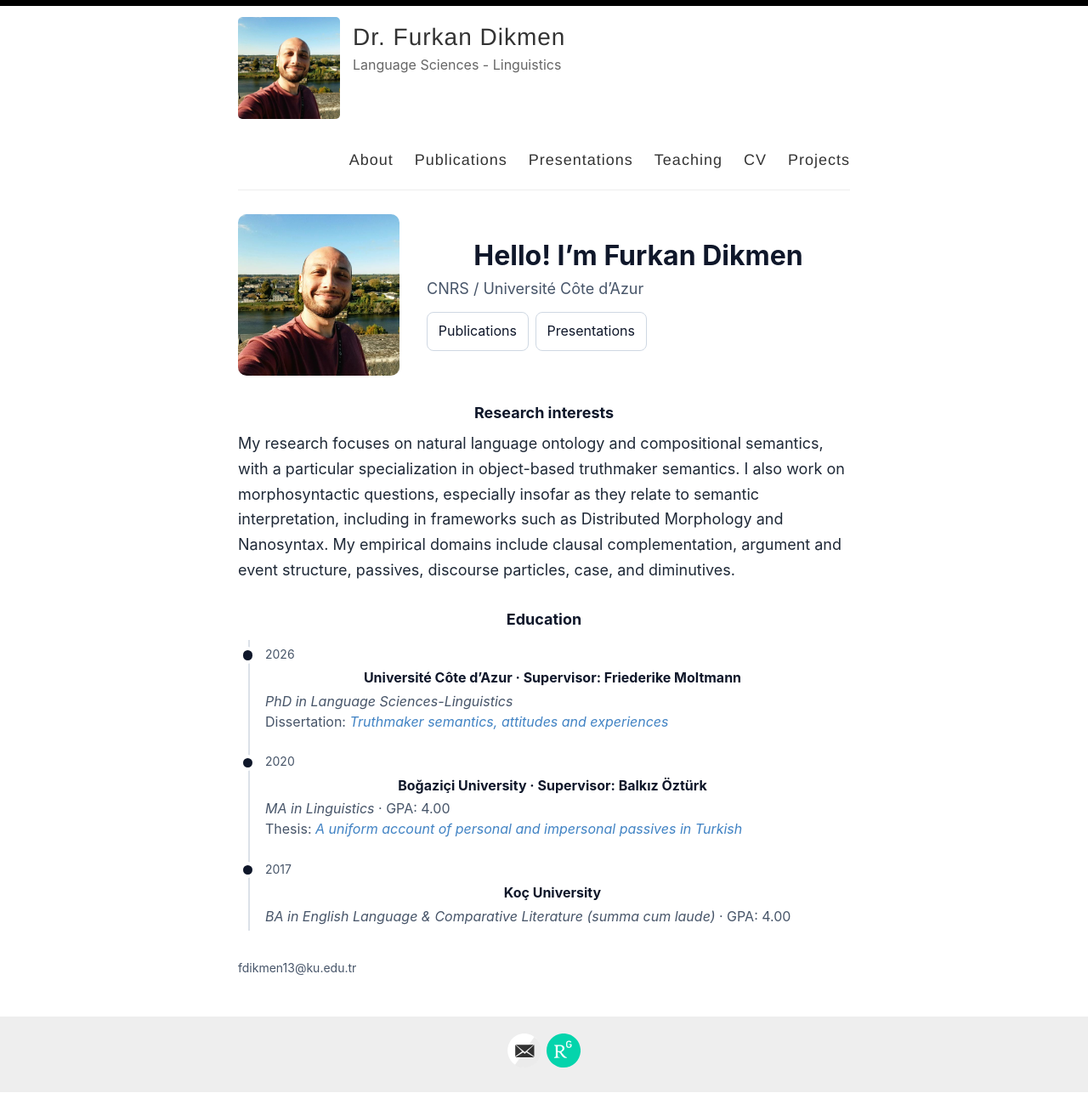
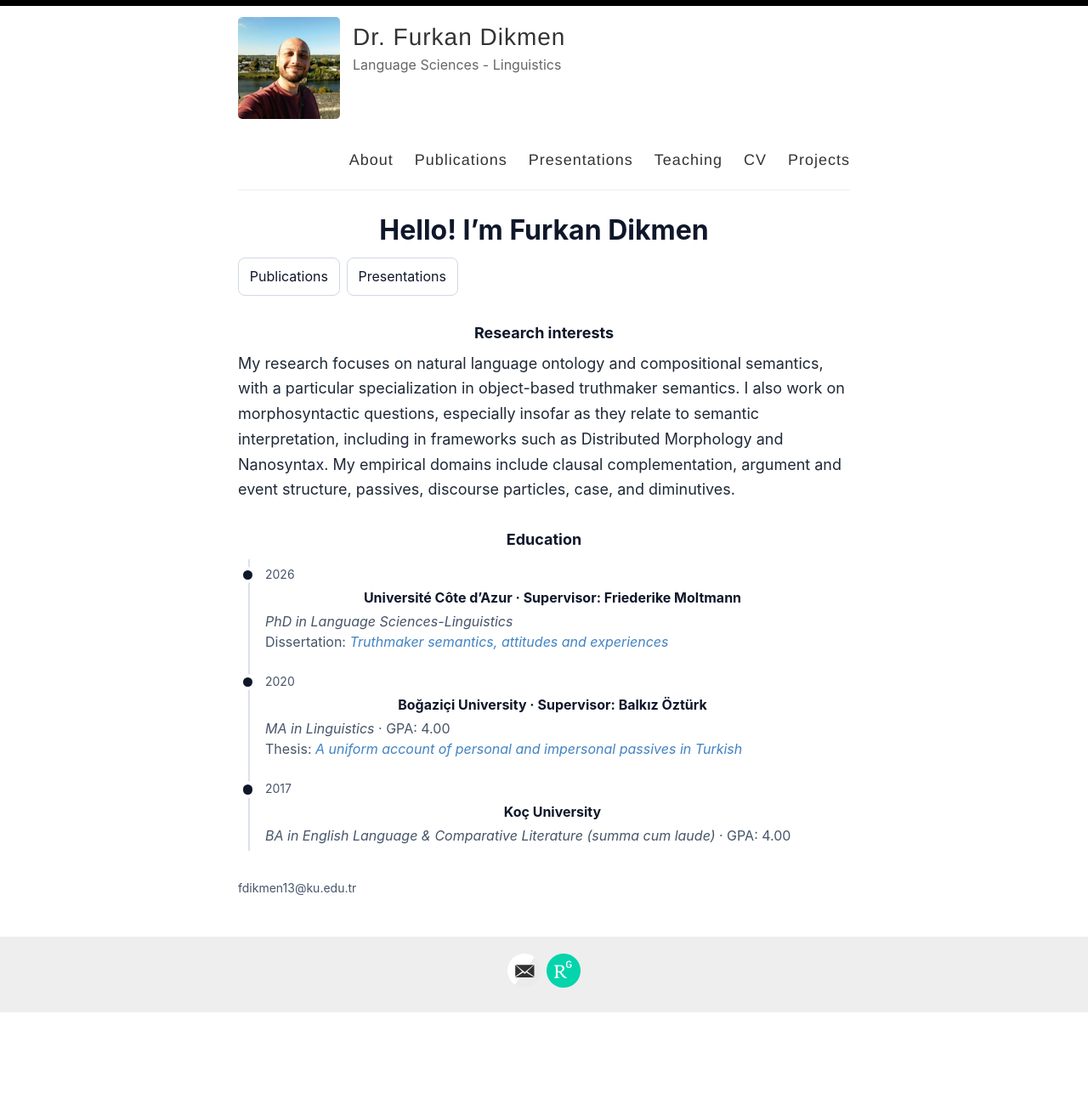
Before and after one commit to furkandikmen/furkandikmen.github.io, a Jekyll site: the page built from index.html, in a window 1280 px wide. Shown: the whole page at 85% size. Built offline with Jekyll 4.4.1, drawn with Linux system fonts in a browser that asks for light colours; the list of posts is cut into pages by our own code; after the commit the page ends 1191 px from its top, so only the background shows below that.

```diff
--- a/index.html
+++ b/index.html
@@ -3,7 +3,10 @@
 ---
 
 <style>
-/* ====== Stable light homepage ====== */
+/* ====== Stable light homepage ======
+   Keeps this page readable regardless of the visitor's OS theme.
+   This is better than partial dark-mode styling on a light site layout.
+*/
 
 :root {
   color-scheme: light;
@@ -20,43 +23,21 @@
   color: var(--text);
 }
 
-/* ====== Hero ====== */
-
+/* Hero */
 .hero {
-  margin: 1.75rem 0 2rem;
-}
-
-.hero-inner {
-  display: flex;
-  align-items: center;
-  gap: 2rem;
-}
-
-.hero-photo {
-  flex: 0 0 auto;
-}
-
-.hero-photo img {
-  display: block;
-  width: 190px;
-  height: auto;
-  border-radius: 10px;
-}
-
-.hero-text {
-  flex: 1;
+  margin: 1.75rem 0 1.25rem;
 }
 
 .hero h1 {
   font-size: 2rem;
   line-height: 1.2;
-  margin: 0 0 0.35rem;
+  margin: 0 0 0.25rem;
   color: var(--ink);
 }
 
 .hero .subtitle {
   color: var(--sub);
-  margin: 0 0 0.85rem;
+  margin: 0 0 0.75rem;
   line-height: 1.55;
 }
 
@@ -66,14 +47,12 @@
   line-height: 1.6;
 }
 
-
-/* ====== Buttons / links ====== */
-
+/* Buttons / links */
 .actions {
   display: flex;
   flex-wrap: wrap;
   gap: 0.5rem;
-  margin: 0.5rem 0 0;
+  margin: 0.5rem 0 1.25rem;
 }
 
 .actions a,
@@ -97,9 +76,7 @@
   border-color: #cfd8e3;
 }
 
-
-/* ====== Sections ====== */
-
+/* Sections */
 .section {
   margin: 2rem 0;
 }
@@ -118,9 +95,7 @@
   max-width: 72ch;
 }
 
-
-/* ====== Education timeline ====== */
-
+/* Education timeline */
 .edu {
   position: relative;
   margin-top: 0.75rem;
@@ -177,98 +152,48 @@
   color: var(--sub);
 }
 
-
-/* ====== Footer email ====== */
-
+/* Footer email */
 .footer-email {
   margin-top: 0.5rem;
   font-size: 0.875rem;
   color: var(--sub);
 }
-
-
-/* ====== Mobile layout ====== */
-
-@media (max-width: 650px) {
-  .hero-inner {
-    flex-direction: column;
-    align-items: flex-start;
-    gap: 1.25rem;
-  }
-
-  .hero-photo img {
-    width: 160px;
-  }
-}
-
 </style>
 
-
 <div class="homepage">
-
   <section class="hero">
-    <div class="hero-inner">
-
-      <div class="hero-photo">
-        <img
-          src="{{ '/images/PROFILEE.jpg' | relative_url }}"
-          alt="Furkan Dikmen">
-      </div>
-
-      <div class="hero-text">
     <h1>Hello! I’m Furkan Dikmen</h1>
-
-        <p class="subtitle">
-          CNRS / Université Côte d’Azur
     </p>
 
     <div class="actions">
-          <a class="primary"
-             href="{{ '/publications/' | relative_url }}">
-            Publications
-          </a>
-
-          <a class="primary"
-             href="{{ '/presentations/' | relative_url }}">
-            Presentations
-          </a>
-        </div>
-      </div>
-
+      <a class="primary" href="{{ '/publications/' | relative_url }}">Publications</a>
+      <a class="primary" href="{{ '/presentations/' | relative_url }}">Presentations</a>
     </div>
   </section>
 
-
   <section class="section">
     <h2>Research interests</h2>
-
     <p>
-      My research focuses on natural language ontology and compositional semantics,
-      with a particular specialization in object-based truthmaker semantics. I also
-      work on morphosyntactic questions, especially insofar as they relate to semantic
+      My research focuses on natural language ontology and compositional semantics, with a
+      particular specialization in object-based truthmaker semantics. I also work on
+      morphosyntactic questions, especially insofar as they relate to semantic
       interpretation, including in frameworks such as Distributed Morphology and
-      Nanosyntax. My empirical domains include clausal complementation, argument and
-      event structure, passives, discourse particles, case, and diminutives.
+      Nanosyntax. My empirical domains include clausal complementation, argument and event
+      structure, passives, discourse particles, case, and diminutives.
     </p>
   </section>
-
 
 <section class="section">
   <h2>Education</h2>
 
   <div class="edu">
-
     <div class="edu-item">
       <div class="dot" aria-hidden="true"></div>
       <div class="year-label">2026</div>
-
-        <h3>
-          Université Côte d’Azur · Supervisor: Friederike Moltmann
-        </h3>
+      <h3>Université Côte d’Azur · Supervisor: Friederike Moltmann</h3>
 
       <p class="meta">
         <em>PhD in Language Sciences-Linguistics</em><br>
-
         Dissertation:
         <a href="https://cnrs.hal.science/tel-05740309/"
            target="_blank"
@@ -278,18 +203,13 @@
       </p>
     </div>
 
-
     <div class="edu-item">
       <div class="dot" aria-hidden="true"></div>
       <div class="year-label">2020</div>
-
-        <h3>
-          Boğaziçi University · Supervisor: Balkız Öztürk
-        </h3>
+      <h3>Boğaziçi University · Supervisor: Balkız Öztürk</h3>
 
       <p class="meta">
         <em>MA in Linguistics</em> · GPA: 4.00<br>
-
         Thesis:
         <a href="https://digitalarchive.library.bogazici.edu.tr/items/bf5a5f09-9a38-4fe1-83bd-106d0946df6f/full"
            target="_blank"
```
Also changed, not shown: other parts of index.html (+2 -7 lines). Lines whose indentation alone changed are shown as unchanged.
